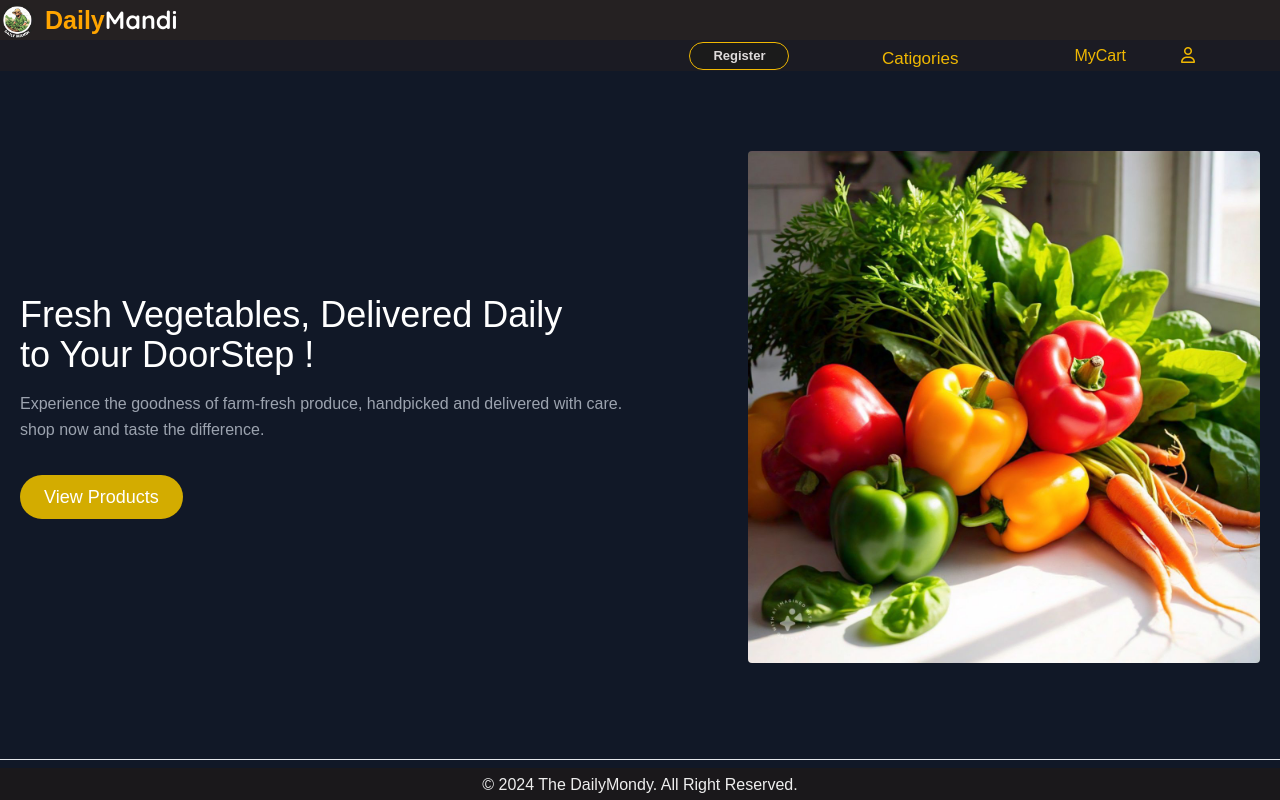
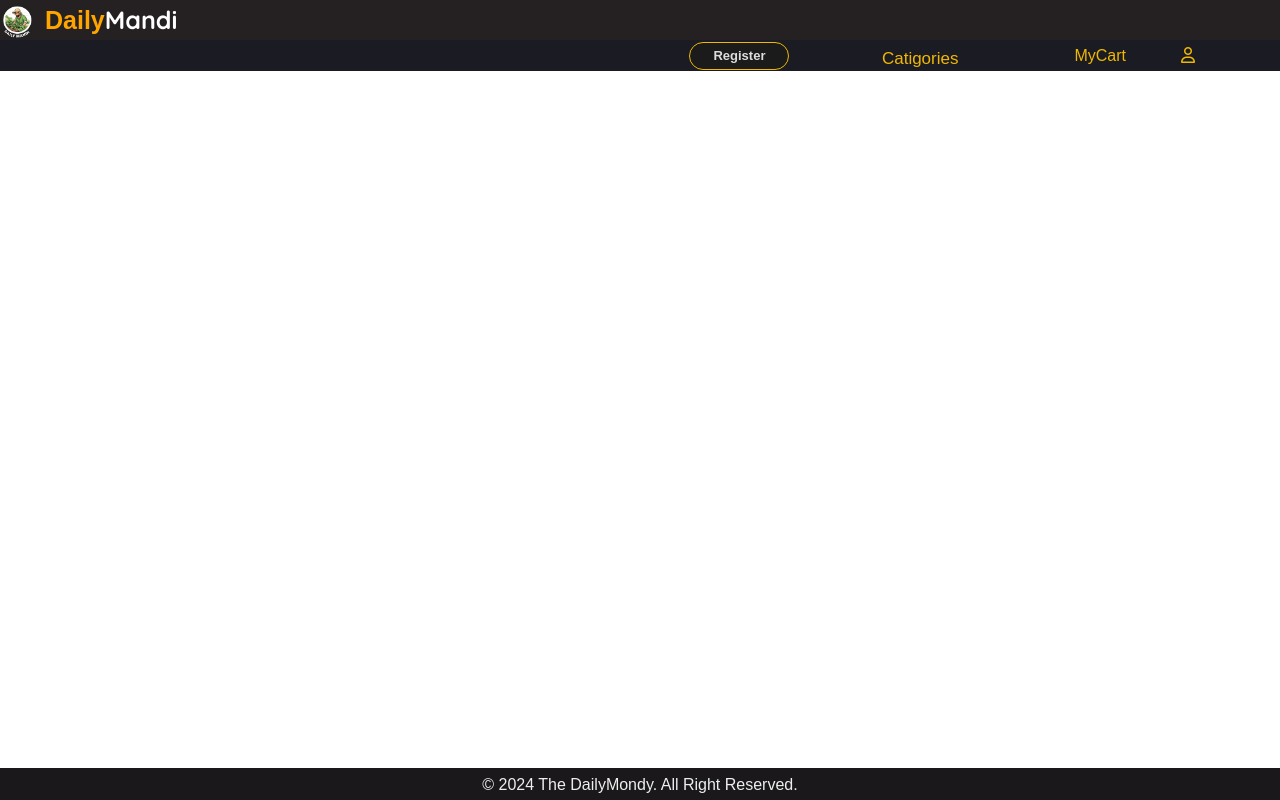
Before and after one commit to Deepak8450/DailyMondyRepo, a React (Create React App) app: page / in a window 1280 px wide. Shown: the top 800 px of the page. Built offline with nearby package versions, Linux system fonts and the light colour scheme.

Commit message:
ADd navigate

```diff
--- a/src/App.js
+++ b/src/App.js
@@ -190,7 +190,7 @@
         <Navbar username={username}/>
 
         <Routes>
-        <Route path="/" element={<HeroSection/>} />
+        <Route path="DailyMondyRepo" element={<HeroSection/>} />
         <Route path="Profile" element={<UserProfile username={username} cart={cart}/>} />
           <Route path="Register" element={<LoginForm setUsername={setUsername}/>} />
           <Route
--- a/src/Components/LoginForm.js
+++ b/src/Components/LoginForm.js
@@ -37,7 +37,7 @@
 
       // Redirect to the home page after a delay (optional for UX)
       setTimeout(() => {
-        navigate("/"); // Redirect to the home page
+        navigate("/DailyMondyRepo"); // Redirect to the home page
       }, 1000); // Adjust delay as needed
     } else {
       console.log("Something went wrong", data);
--- a/src/Components/Navbar.js
+++ b/src/Components/Navbar.js
@@ -84,7 +84,7 @@
         </div>
         <div className="menu-items">
         <li onClick={handleMenuItemClick}>
-            <Link to="/">
+            <Link to="/DailyMondyRepo">
               <span>Home</span>
             </Link>
           </li>
```
